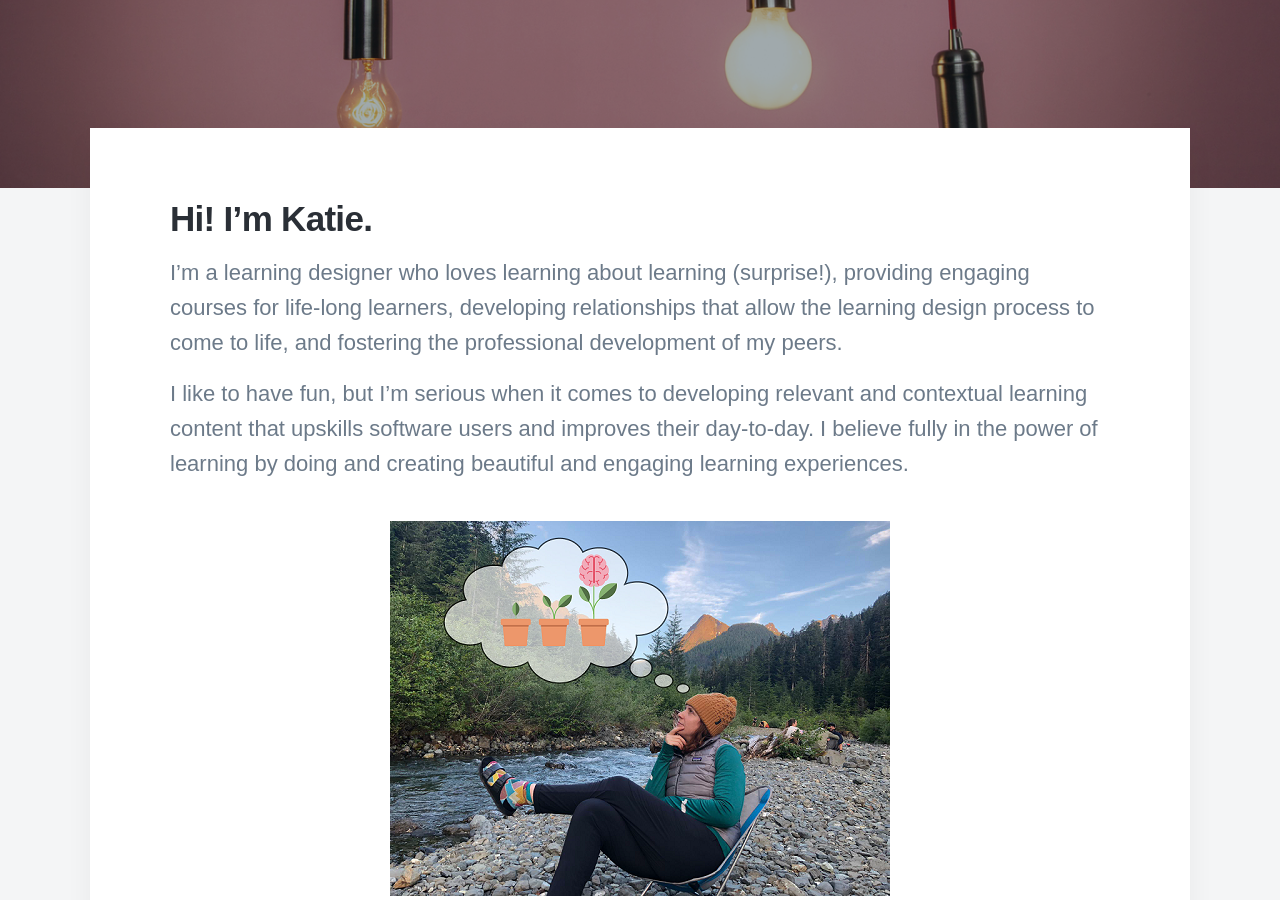
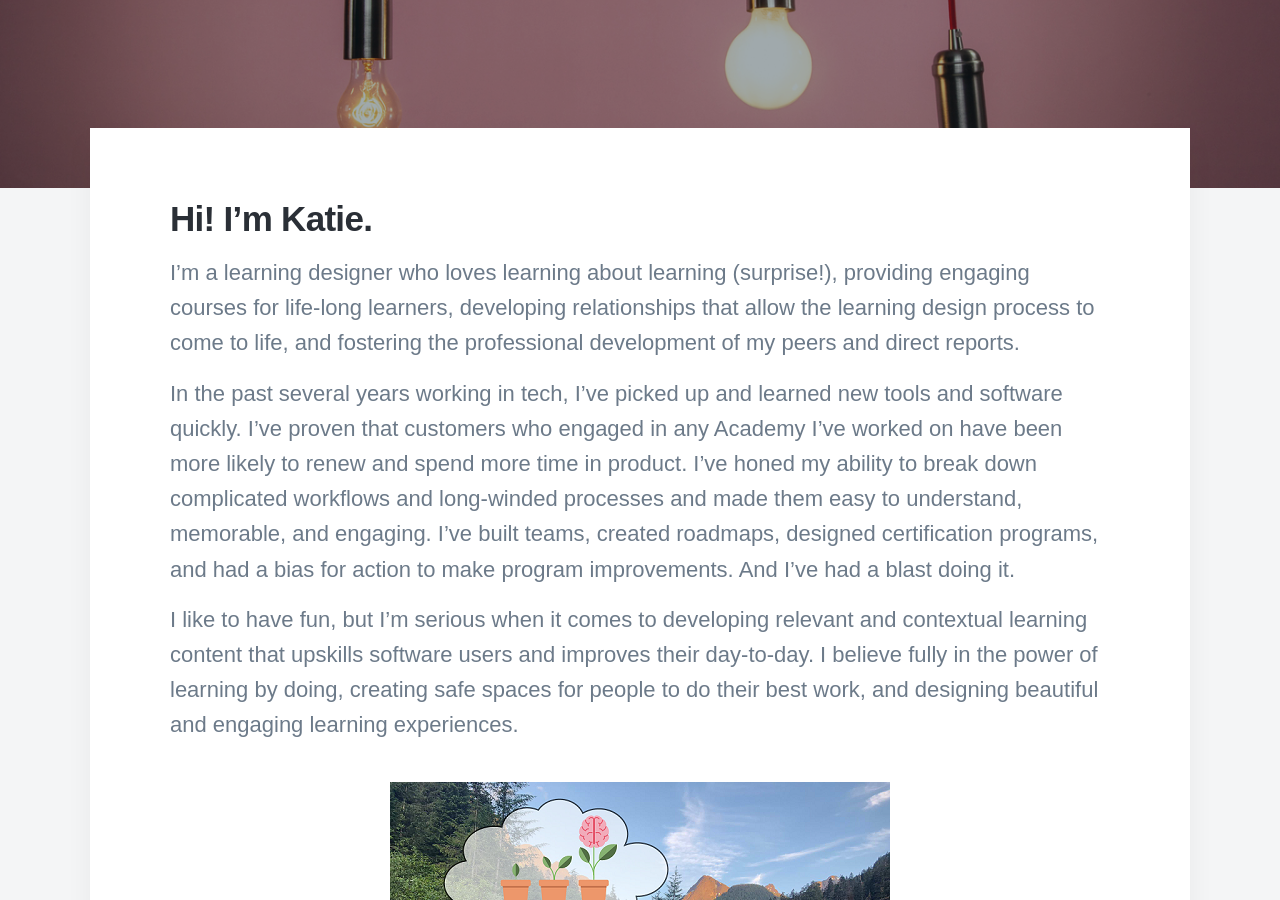
Before and after one commit to cox-katie/portfolio, a Jekyll site: the page built from _pages/about.md, in a window 1280 px wide and 900 px high, scrolled down 369 px. Built offline with Jekyll 4.4.1, drawn with Linux system fonts in a browser that asks for light colours; nearby versions of some CDN libraries; some web fonts are replaced.

Commit message:
update to about me

```diff
--- a/_pages/about.md
+++ b/_pages/about.md
@@ -7,9 +7,11 @@
 
 ## Hi! I'm Katie.
 
-I'm a learning designer who loves learning about learning (surprise!), providing engaging courses for life-long learners, developing relationships that allow the learning design process to come to life, and fostering the professional development of my peers.
+I'm a learning designer who loves learning about learning (surprise!), providing engaging courses for life-long learners, developing relationships that allow the learning design process to come to life, and fostering the professional development of my peers and direct reports.
 
-I like to have fun, but I'm serious when it comes to developing relevant and contextual learning content that upskills software users and improves their day-to-day. I believe fully in the power of learning by doing and creating beautiful and engaging learning experiences.
+In the past several years working in tech, I’ve picked up and learned new tools and software quickly. I’ve proven that customers who engaged in any Academy I’ve worked on have been more likely to renew and spend more time in product. I’ve honed my ability to break down complicated workflows and long-winded processes and made them easy to understand, memorable, and engaging. I’ve built teams, created roadmaps, designed certification programs, and had a bias for action to make program improvements. And I’ve had a blast doing it.
+
+I like to have fun, but I'm serious when it comes to developing relevant and contextual learning content that upskills software users and improves their day-to-day. I believe fully in the power of learning by doing, creating safe spaces for people to do their best work, and designing beautiful and engaging learning experiences.
 
 
 ![This is me](/images/katie-profesh.png)
```
